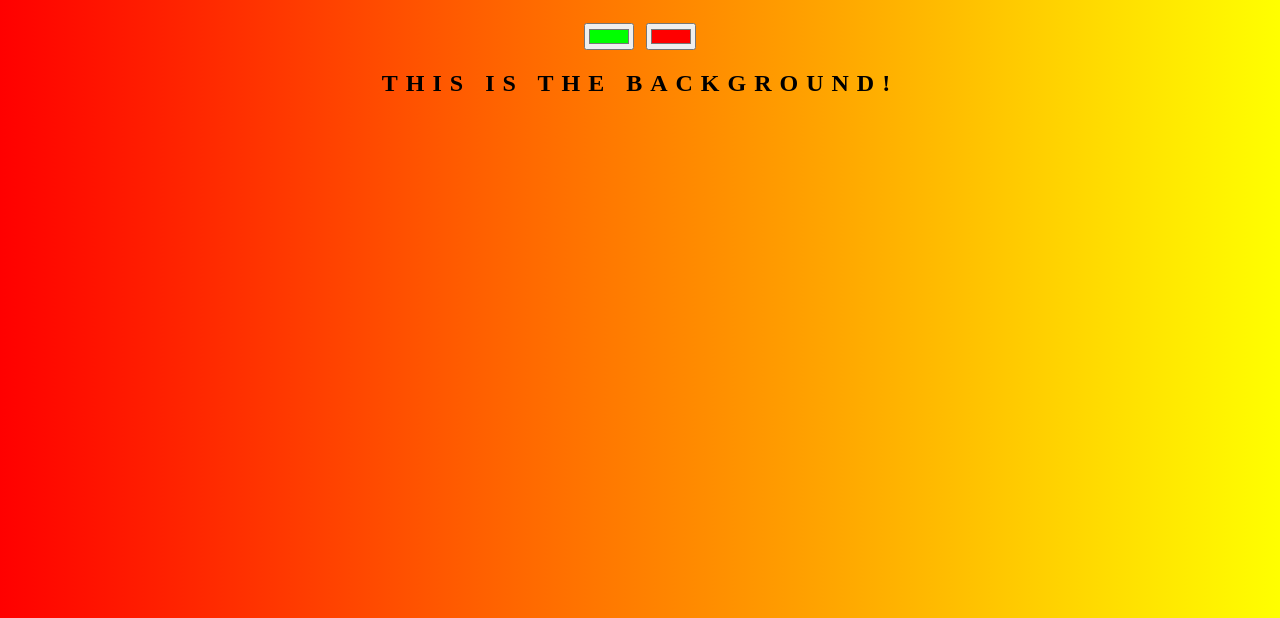
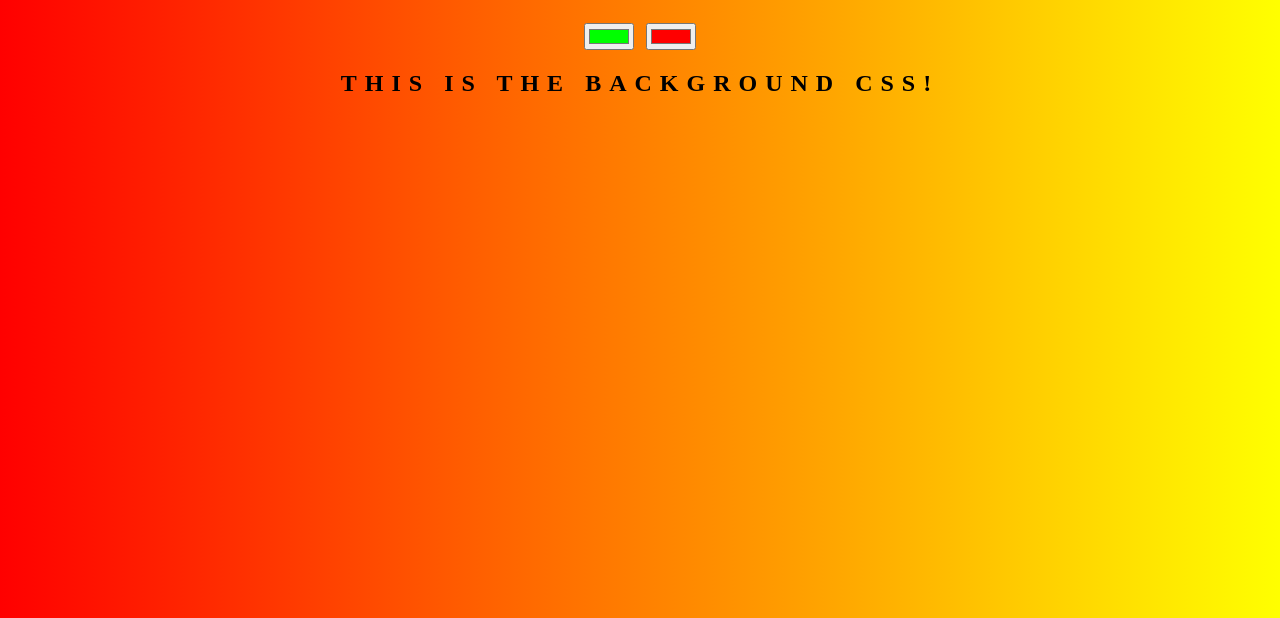
Before and after one commit to xmiwon/background-generator, a plain HTML site: page index.html in a window 1280 px wide. Shown: the part 182-800 px from the top of the page. Drawn offline with Linux system fonts and the light colour scheme.

Commit message:
small change - h2 changed

```diff
--- a/index.html
+++ b/index.html
@@ -9,7 +9,7 @@
     <h1>Background Generator</h1>
     <input class="color1" type="color" name="color1" value="#00ff00">
     <input class="color2" type="color" name="color2" value="#ff0000">
-    <h2>This is the background!</h2>
+    <h2>This is the background CSS!</h2>
     <h3></h3>
 
     <script type="text/javascript" src="script.js"></script>
```
